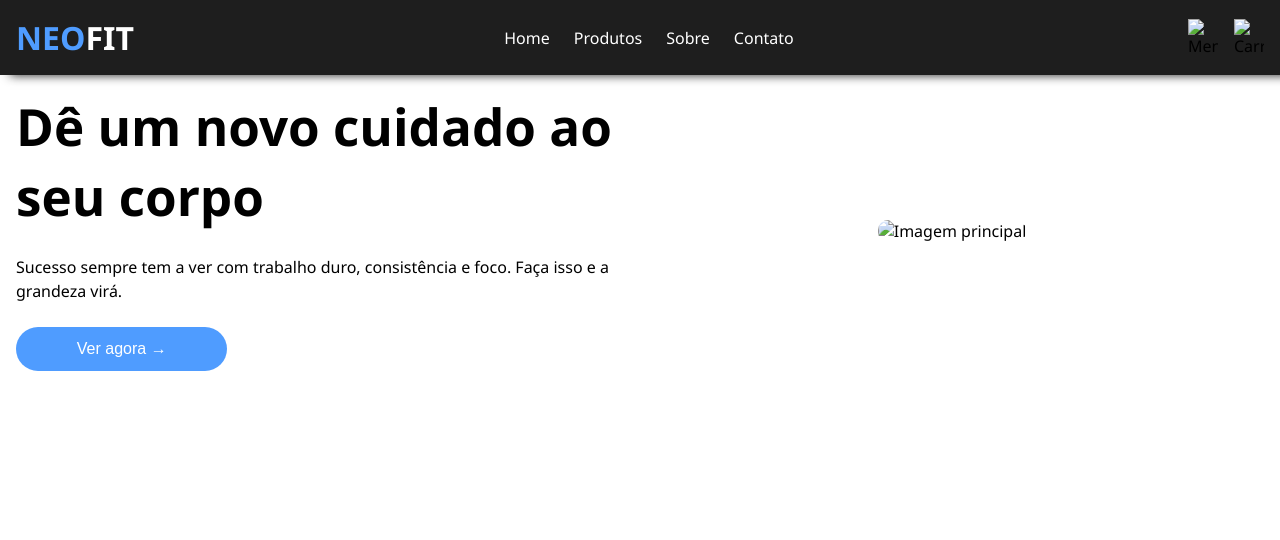
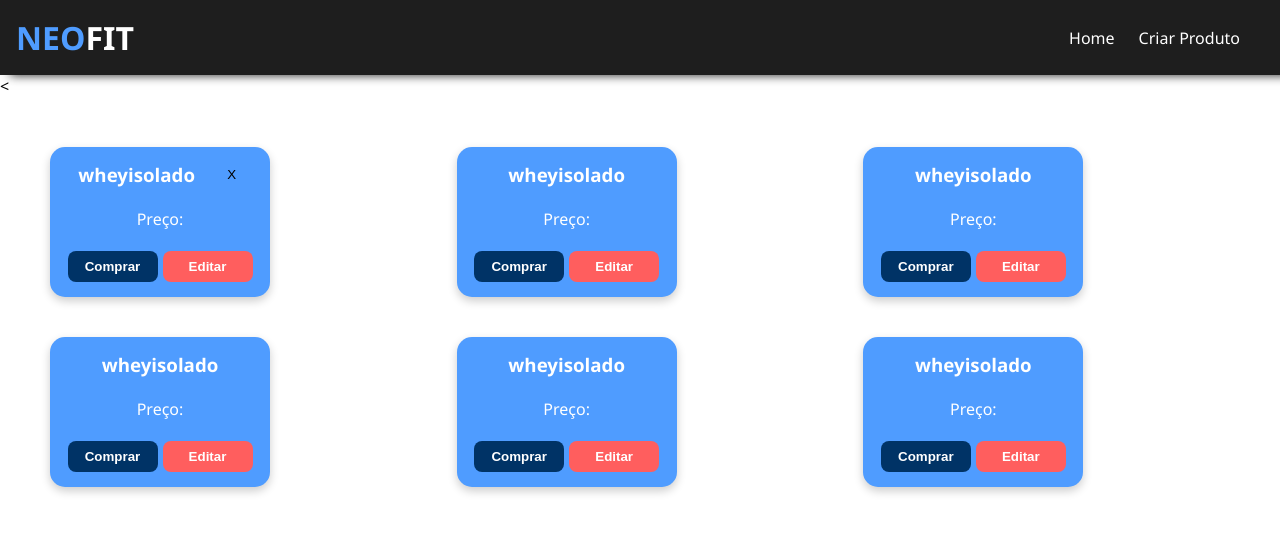
Before and after one commit to caiovilla/Front_RogerioA3, a plain HTML site: page telaprincipal.html in a window 1280 px wide. Drawn offline with Linux system fonts and the light colour scheme.

Commit message:
feat: produtosfront

```diff
--- a/index.html
+++ b/index.html
@@ -3,7 +3,7 @@
   <head>
     <meta charset="UTF-8" />
     <meta name="viewport" content="width=device-width, initial-scale=1.0" />
-    <link rel="stylesheet" href="style.css" />
+    <link rel="stylesheet" href="./src/style/style.css" />
     <title>Login</title>
   </head>
   <body>
--- a/src/style/one.css
+++ b/src/style/one.css
@@ -45,20 +45,6 @@ nav ul {
     align-items: center;
 }
 
-.nav-icon {
-    display: flex;
-    align-items: center;
-}
-
-.nav-icon img {
-    width: 30px;
-    cursor: pointer;
-}
-
-.nav-icon img:first-child {
-    margin-right: 1rem;
-}
-
 nav ul li {
     color: #fff;
     margin-right: 1.5rem;
@@ -71,79 +57,72 @@ nav ul li:hover {
     font-weight: bold;
 }
 
-.menu-button {
-    display: inline;
+
+.container_flex {
+    display: grid;
+    grid-template-columns: repeat(3, 1fr);
+    gap: 40px;
+    padding: 50px;
+    background-color: #ffffff;
 }
 
-.header-bottom-side{
-    background-image: #fff;
+.prod {
+    background-color: #4f9cff;
+    height: 150px;
+    width: 220px;
+    padding: 15px;
+    border-radius: 15px;
+    display: flex;
+    flex-direction: column;
+    justify-content: space-between;
+    color: white;
+    box-shadow: 0 4px 10px rgba(0, 0, 0, 0.2);
+    text-align: center;
 }
-.header-bottom-side {
+
+.btn-group {
+    display: flex;
+    justify-content: space-around;
+}
+
+.comprar,
+.editar {
+    border: none;
+    border-radius: 8px;
+    padding: 8px 12px;
+    width: 90px;
+    cursor: pointer;
+    font-weight: bold;
+    transition: background-color 0.3s ease, transform 0.2s;
+}
+
+.comprar {
+    background-color: #003366;
+    color: #fff;
+}
+
+.editar {
+    background-color: #ff5e5e;
+    color: #fff;
+}
+
+.comprar:hover,
+.editar:hover {
+    transform: scale(1.05);
+    opacity: 0.9;
+}
+
+.card{
     display: flex;
     align-items: center;
-    justify-content: center;
-    padding: 1rem;
+    justify-content: space-around;
 }
 
-.header-bottom-side-left {
-    flex-basis: 50%;
-    height: 100%;
+.deletar{
+    background-color: transparent;
+    border:none;
+    width: 20px;
+    height: 20px;
+    border-radius: 100px;
+    cursor: pointer;
 }
-
-.header-bottom-side-left h2 {
-    font-size: 3.2rem;
-    margin-bottom: 1.5rem;
-}
-
-.header-bottom-side-left p {
-    line-height: 1.5rem;
-    margin-bottom: 1.5rem;
-}
-
-.header-bottom-side-left button {
-    background-color: #4f9cff;
-    border: none;
-    cursor: pointer;
-    padding: 0.8rem 3.8rem;
-    border-radius: 9999px;
-    color: #fff;
-    font-weight: 500;
-    font-size: 1rem;
-    transition: all 0.2s;
-}
-
-.header-bottom-side-left button:hover {
-    background-color: #004c94;
-}
-
-
-.header-bottom-side-right {
-    flex-basis: 50%;
-    display: flex;
-    align-items: center;
-    justify-content: center;
-    padding: 1rem;
-}
-
-.header-bottom-side-right img {
-    max-width: 100%;
-    height: auto;
-    border-radius: 10px;
-}
-
-
-@media (max-width: 768px) {
-    .header-bottom-side {
-        flex-direction: column;
-        text-align: center;
-    }
-
-    .header-bottom-side-left,
-    .header-bottom-side-right {
-        flex-basis: 100%;
-    }
-
-    .header-bottom-side-left h2 {
-        font-size: 2rem;
-    }
-}
--- a/telaprincipal.html
+++ b/telaprincipal.html
@@ -1,51 +1,83 @@
 <!DOCTYPE html>
 <html lang="en">
   <head>
-    <meta charset="UTF-8">
-    <meta name="viewport" content="width=device-width, initial-scale=1.0">
+    <meta charset="UTF-8" />
+    <meta name="viewport" content="width=device-width, initial-scale=1.0" />
     <title>NEOFIT</title>
-    <link rel="stylesheet" href="./src/style/one.css">
+    <link rel="stylesheet" href="./src/style/one.css" />
   </head>
   <body>
-
     <!-- NAVBAR -->
-    <div class="navbar">
+    <header class="navbar">
       <div class="header-content">
         <h1 class="logo">NEO<span>FIT</span></h1>
         <nav>
           <ul>
             <li>Home</li>
-                    <li>Produtos</li>
-                    <li>Sobre</li>
-                    <li>Contato</li>
+            <li>Criar Produto</li>
           </ul>
         </nav>
-            <div class="nav-icon">
-                <img src="./src/imgs/menu.png" alt="Menu">
-                <img src="./src/imgs/cart.png" alt="Carrinho" class="menu-button">
+      </div>
+    </header>
+
+    <
+    <div class="container_flex">
+      <div class="prod">
+        <div style="display: flex; align-items: center; justify-content: space-around;">
+          <h3>wheyisolado</h3>
+          <button class="deletar">X</button>
+        </div>
+        <p>Preço:</p>
+        <div class="btn-group">
+          <button class="comprar">Comprar</button>
+          <button class="editar">Editar</button>
+        </div>
+      </div>
+
+      <div class="prod">
+        <h3>wheyisolado</h3>
+        <p>Preço:</p>
+        <div class="btn-group">
+          <button class="comprar">Comprar</button>
+          <button class="editar">Editar</button>
+        </div>
+      </div>
+
+      <div class="prod">
+        <h3>wheyisolado</h3>
+        <p>Preço:</p>
+        <div class="btn-group">
+          <button class="comprar">Comprar</button>
+          <button class="editar">Editar</button>
+        </div>
+      </div>
+
+      <div class="prod">
+        <h3>wheyisolado</h3>
+        <p>Preço:</p>
+        <div class="btn-group">
+          <button class="comprar">Comprar</button>
+          <button class="editar">Editar</button>
+        </div>
+      </div>
+
+      <div class="prod">
+        <h3>wheyisolado</h3>
+        <p>Preço:</p>
+        <div class="btn-group">
+          <button class="comprar">Comprar</button>
+          <button class="editar">Editar</button>
+        </div>
+      </div>
+
+      <div class="prod">
+        <h3>wheyisolado</h3>
+        <p>Preço:</p>
+        <div class="btn-group">
+          <button class="comprar">Comprar</button>
+          <button class="editar">Editar</button>
         </div>
       </div>
     </div>
-
-    <header>
-        <div class="header-content">
-
-            <div class="header-bottom-side">
-
-                <div class="header-bottom-side-left">
-                    <h2>Dê um novo cuidado ao seu corpo</h2>
-                    <p>Sucesso sempre tem a ver com trabalho duro, consistência e foco. Faça isso e a grandeza virá.</p>
-                    <button>Ver agora &#8594;</button>
-                </div>
-
-                <div class="header-bottom-side-right">
-                    <img src="./src/imgs/banner2.png" alt="Imagem principal">
-                </div>
-
-            </div>
-
-        </div>
-    </header>
-
   </body>
 </html>
```
Also changed, not shown: src/models/api.js (+6 -8 lines), src/imgs/Principal.jpg (renamed from imgs/Principal.jpg), src/imgs/banner2.png (renamed from imgs/banner2.png), src/imgs/cart.png (renamed from imgs/cart.png), src/imgs/menu.png (renamed from imgs/menu.png). Lines whose indentation alone changed are shown as unchanged.
